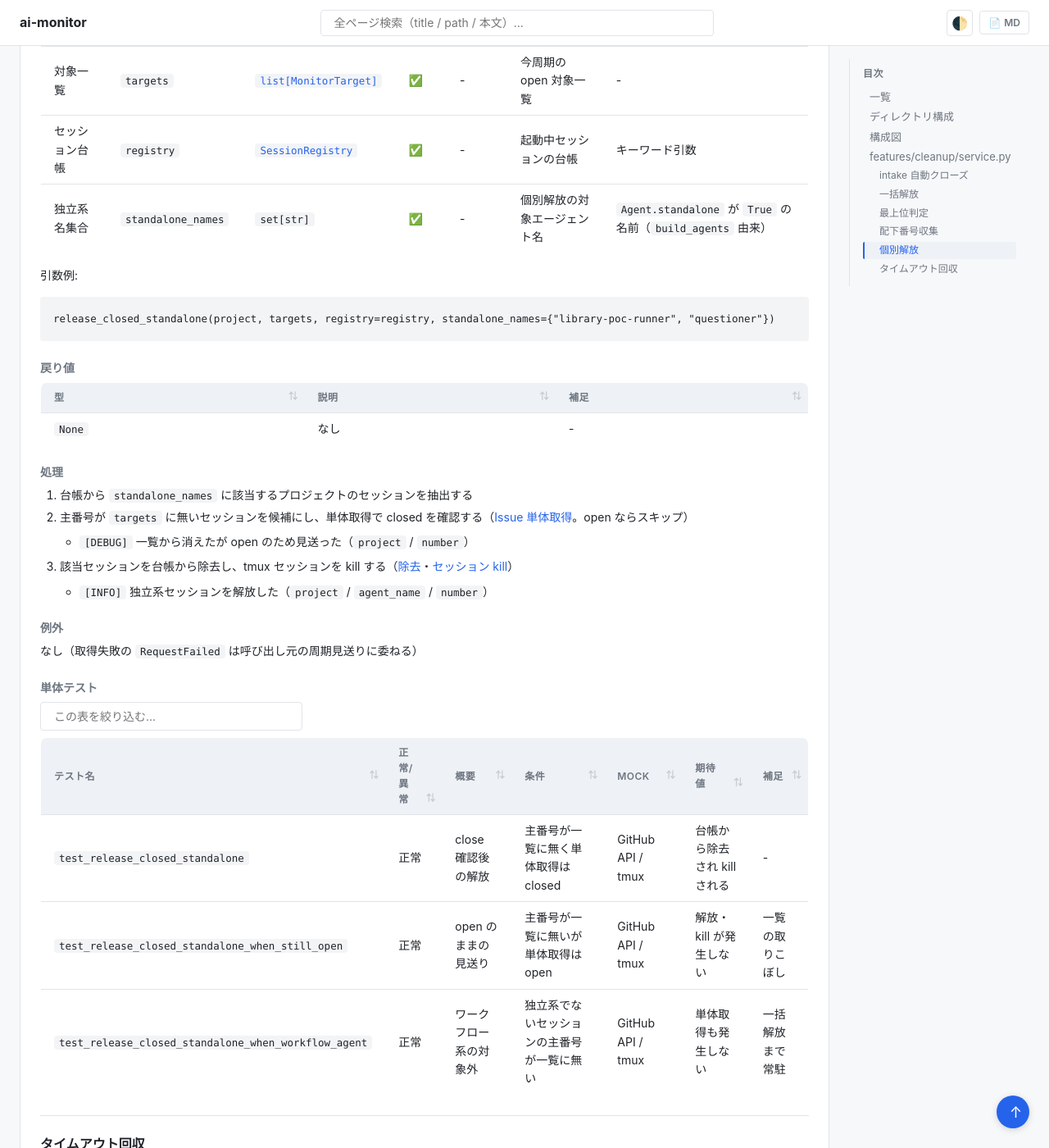
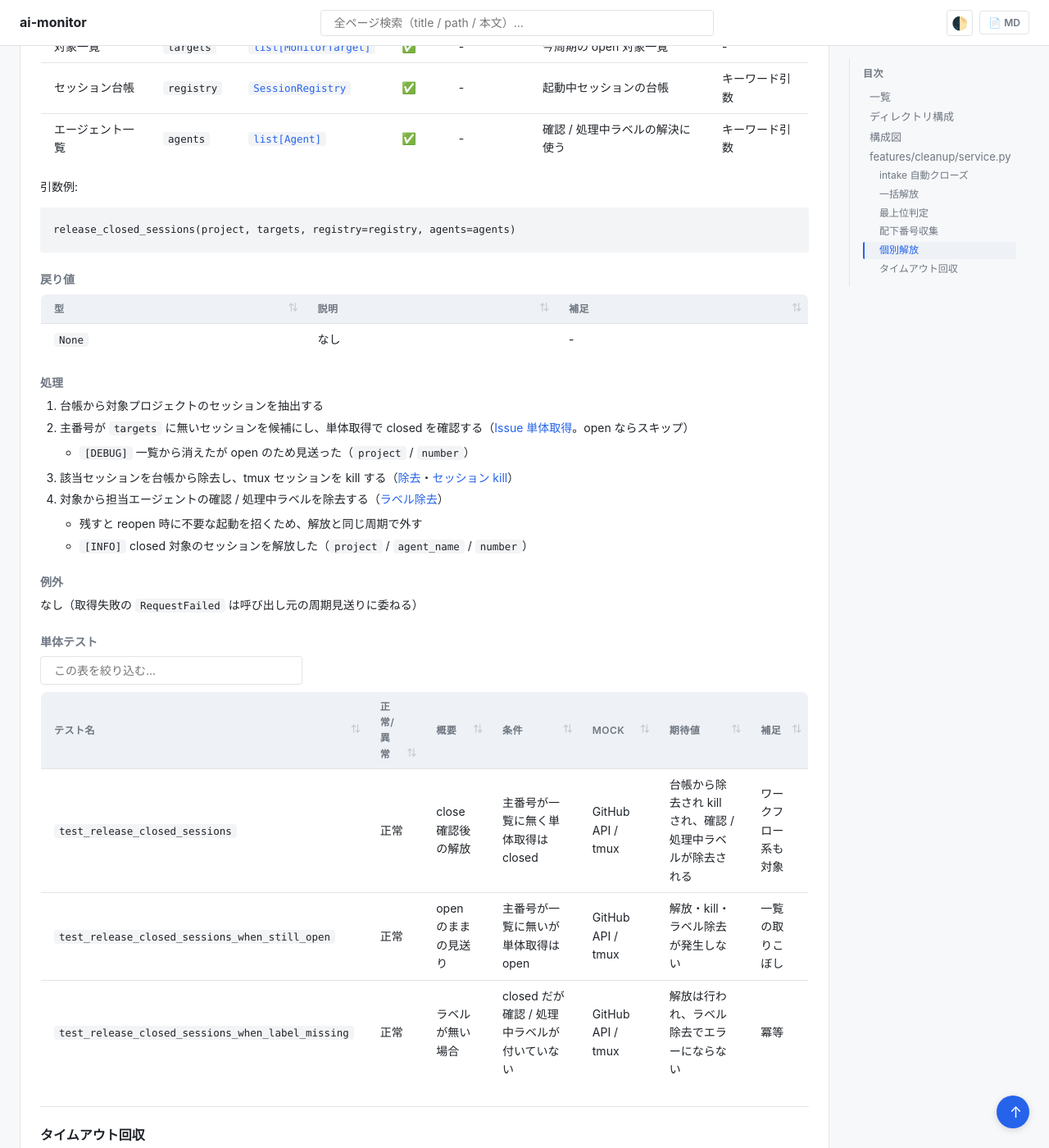
Before and after one commit to shuhei1101/ai-monitor, a Jekyll site: the page built from docs/wiki/設計図/モジュール構成/モニター/クリーンアップ.py.md, in a window 1280 px wide and 1400 px high, scrolled down 8789 px. Shown: the whole window at 82% size. Built offline with Jekyll 4.4.1, drawn with Linux system fonts in a browser that asks for light colours; our own code applies the rules of GitHub Pages for plain Markdown files; some of the changed text lies outside the part shown.

Commit message:
ユーザ更新

````diff
--- a/docs/wiki/設計図/モジュール構成/モニター/クリーンアップ.py.md
+++ b/docs/wiki/設計図/モジュール構成/モニター/クリーンアップ.py.md
@@ -16,14 +16,14 @@ polling / heartbeat 周期の検知（intake 自動クローズ・一括解放
 | 一括解放 | 検知 | `features/cleanup/service.py` | 関数 | [`release_closed_roots`](#一括解放) | 最上位 Issue の close 検知で配下の全セッションを解放する | - |
 | 一括解放 | 内部処理 | `features/cleanup/service.py` | 関数 | [`_is_root`](#最上位判定) | 報告先の conductor を持つ親がないかを返す | 親なし or 親が `layer:intake` |
 | 一括解放 | 内部処理 | `features/cleanup/service.py` | 関数 | [`_collect_family_numbers`](#配下番号収集) | 最上位配下 + 親 intake の Issue 番号を再帰収集する | - |
-| 個別解放 | 検知 | `features/cleanup/service.py` | 関数 | [`release_closed_standalone`](#個別解放) | 独立系セッションを担当面の close 検知で解放する | - |
+| 個別解放 | 検知 | `features/cleanup/service.py` | 関数 | [`release_closed_sessions`](#個別解放) | 担当面が closed のセッションを解放しラベルを外す | 全エージェントが対象 |
 | タイムアウト検知 | 検知 | `features/cleanup/service.py` | 関数 | [`reap_timed_out_sessions`](#タイムアウト回収) | 処理中のまま超過したセッションを kill + 台帳修復する | - |
 
 ## ディレクトリ構成
 
 ```
 src/ai_monitor/features/cleanup/
-└── service.py    # close_completed_intakes / release_closed_roots / release_closed_standalone / reap_timed_out_sessions
+└── service.py    # close_completed_intakes / release_closed_roots / release_closed_sessions / reap_timed_out_sessions
 ```
 
 ## 構成図
@@ -285,10 +285,11 @@ _collect_family_numbers(project, 35)
 ---
 
 ### 個別解放
-> 物理名: `release_closed_standalone`<br>
+> 物理名: `release_closed_sessions`<br>
 > 種別: 関数
 
-独立系エージェントのセッションを、担当面の close / merge 検知で解放する。
+担当面が close / merge された全エージェントのセッションを解放し、対象に残った確認 / 処理中ラベルを除去する。
+検知の起点が台帳なので、モニターの停止中に close された対象も再起動後の周期で拾える。
 
 #### 引数
 
@@ -297,12 +298,12 @@ _collect_family_numbers(project, 35)
 | プロジェクト | `project` | [`MonitoredProject`](./エージェント管理.py.md#監視対象プロジェクト) | ✅ | - | 対象のプロジェクト | - |
 | 対象一覧 | `targets` | [`list[MonitorTarget]`](./エージェント管理.py.md#監視対象) | ✅ | - | 今周期の open 対象一覧 | - |
 | セッション台帳 | `registry` | [`SessionRegistry`](./エージェント管理.py.md#セッション台帳) | ✅ | - | 起動中セッションの台帳 | キーワード引数 |
-| 独立系名集合 | `standalone_names` | `set[str]` | ✅ | - | 個別解放の対象エージェント名 | `Agent.standalone` が `True` の名前（`build_agents` 由来） |
+| エージェント一覧 | `agents` | [`list[Agent]`](./エージェント管理.py.md#エージェント) | ✅ | - | 確認 / 処理中ラベルの解決に使う | キーワード引数 |
 
 引数例:
 
 ```python
-release_closed_standalone(project, targets, registry=registry, standalone_names={"library-poc-runner", "questioner"})
+release_closed_sessions(project, targets, registry=registry, agents=agents)
 ```
 
 #### 戻り値
@@ -313,11 +314,13 @@ release_closed_standalone(project, targets, registry=registry, standalone_names=
 
 #### 処理
 
-1. 台帳から `standalone_names` に該当するプロジェクトのセッションを抽出する
+1. 台帳から対象プロジェクトのセッションを抽出する
 2. 主番号が `targets` に無いセッションを候補にし、単体取得で closed を確認する（[Issue 単体取得](./GitHub連携.py.md#issue-単体取得)。open ならスキップ）
    - `[DEBUG]` 一覧から消えたが open のため見送った（`project` / `number`）
 3. 該当セッションを台帳から除去し、tmux セッションを kill する（[除去](./エージェント管理.py.md#除去)・[セッション kill](./tmux連携.py.md#セッション-kill)）
-   - `[INFO]` 独立系セッションを解放した（`project` / `agent_name` / `number`）
+4. 対象から担当エージェントの確認 / 処理中ラベルを除去する（[ラベル除去](./GitHub連携.py.md#ラベル除去)）
+   - 残すと reopen 時に不要な起動を招くため、解放と同じ周期で外す
+   - `[INFO]` closed 対象のセッションを解放した（`project` / `agent_name` / `number`）
 
 #### 例外
 
@@ -327,9 +330,9 @@ release_closed_standalone(project, targets, registry=registry, standalone_names=
 
 | テスト名 | 正常/異常 | 概要 | 条件 | Mock | 期待値 | 補足 |
 | --- | --- | --- | --- | --- | --- | --- |
-| `test_release_closed_standalone` | 正常 | close 確認後の解放 | 主番号が一覧に無く単体取得は closed | GitHub API / tmux | 台帳から除去され kill される | - |
-| `test_release_closed_standalone_when_still_open` | 正常 | open のままの見送り | 主番号が一覧に無いが単体取得は open | GitHub API / tmux | 解放・kill が発生しない | 一覧の取りこぼし |
-| `test_release_closed_standalone_when_workflow_agent` | 正常 | ワークフロー系の対象外 | 独立系でないセッションの主番号が一覧に無い | GitHub API / tmux | 単体取得も発生しない | 一括解放まで常駐 |
+| `test_release_closed_sessions` | 正常 | close 確認後の解放 | 主番号が一覧に無く単体取得は closed | GitHub API / tmux | 台帳から除去され kill され、確認 / 処理中ラベルが除去される | ワークフロー系も対象 |
+| `test_release_closed_sessions_when_still_open` | 正常 | open のままの見送り | 主番号が一覧に無いが単体取得は open | GitHub API / tmux | 解放・kill・ラベル除去が発生しない | 一覧の取りこぼし |
+| `test_release_closed_sessions_when_label_missing` | 正常 | ラベルが無い場合 | closed だが確認 / 処理中ラベルが付いていない | GitHub API / tmux | 解放は行われ、ラベル除去でエラーにならない | 冪等 |
 
 ---
 
````
Also changed, not shown: docs/wiki/設計図/インターフェース定義/バックエンド/一括解放.py.md (+3 -1 lines), docs/wiki/設計図/インターフェース定義/バックエンド/個別解放.py.md (+14 -7 lines), docs/wiki/設計図/モジュール構成/モニター/エージェント管理.py.md (+1 -1 lines), 7 other files.
